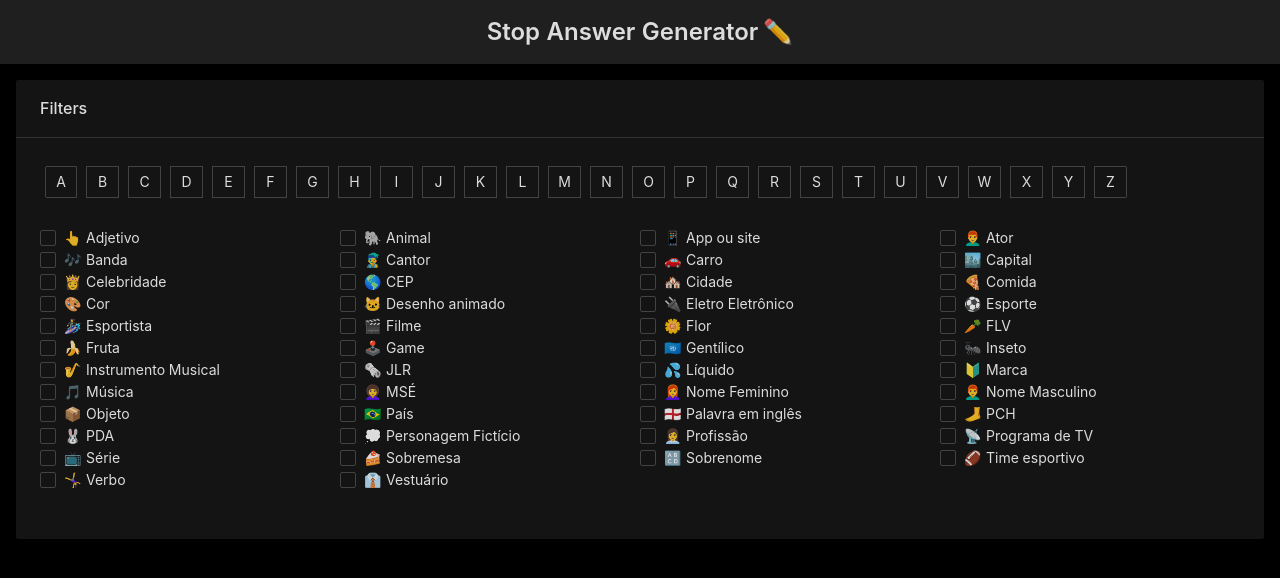
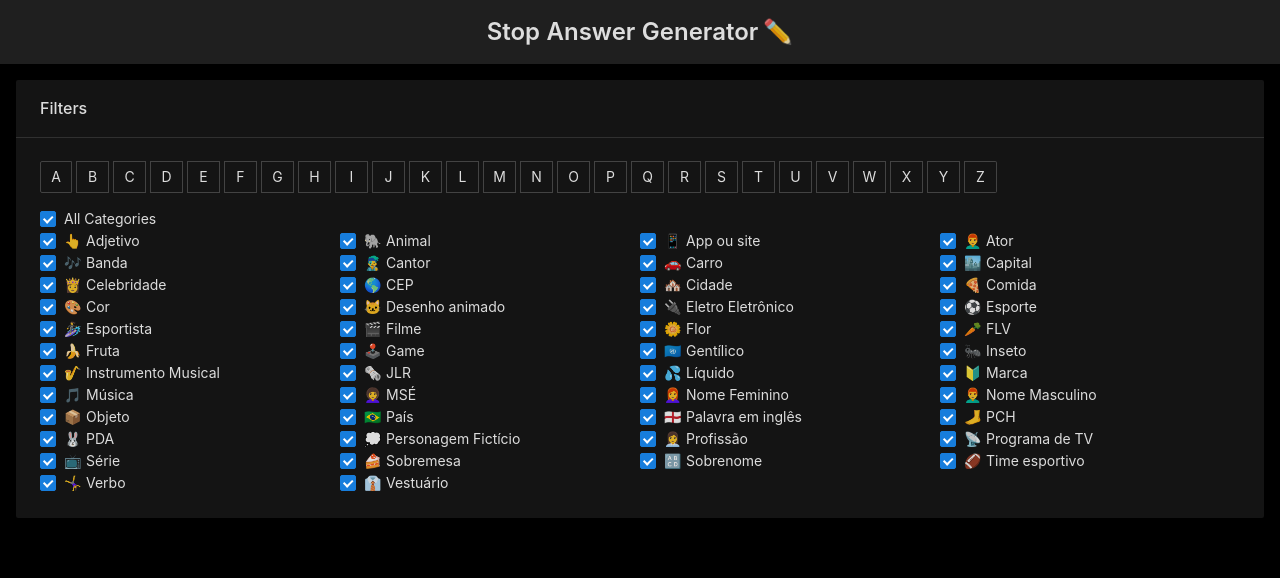
Before and after one commit to gmatheus/stop-answers-app, a React (Create React App) app: page / in a window 1280 px wide. Shown: the top 578 px of the page. Built offline with nearby package versions, Linux system fonts and the light colour scheme.

Commit message:
Form state refactored in order to handle new allCategories value

```diff
--- a/src/components/Content/Content.jsx
+++ b/src/components/Content/Content.jsx
@@ -5,8 +5,16 @@ import { Layout, Row, Col } from 'antd'
 
 import { Form, Answers } from '../.'
 
+import CATEGORIES from '../../utils/categories'
+
+const INITIAL_FORM_VALUES = {
+  letter: null,
+  allCategories: true,
+  categories: CATEGORIES.map(c => c.name)
+}
+
 const Content = ({ fetchAnswers }) => {
-  const [formValues, setFormValues] = useState({})
+  const [formValues, setFormValues] = useState(INITIAL_FORM_VALUES)
   const [answers, setAnswers] = useState([])
 
   useEffect(() => {
@@ -19,7 +27,7 @@ const Content = ({ fetchAnswers }) => {
     <Layout.Content className="content">
       <Row gutter={[16, 16]}>
         <Col xs={24}>
-          <Form setFormValues={setFormValues} />
+          <Form formValues={formValues} setFormValues={setFormValues} />
         </Col>
         <Col xs={24}>
           <Answers filters={formValues} answers={answers} />
--- a/src/components/Form/Form.css
+++ b/src/components/Form/Form.css
@@ -1,11 +1,12 @@
 .letters-group {
   display: flex;
   flex-wrap: wrap;
+  margin-bottom: 10px;
 }
 
 .letter-button {
   width: 32px;
-  margin: 5px;
+  margin: 0 5px 5px 0;
   padding: 0;
   text-align: center;
 }
--- a/src/components/Form/Form.jsx
+++ b/src/components/Form/Form.jsx
@@ -1,16 +1,22 @@
 import React from 'react'
 import './Form.css'
 
-import { Row, Col, Card, Form as AntdForm, Radio, Checkbox } from 'antd'
+import { Row, Col, Card, Radio, Checkbox } from 'antd'
 import { CategoryText } from '../.'
 
 import CATEGORIES from '../../utils/categories'
 
+const ALL_CATEGORIES_NAMES = CATEGORIES.map(c => c.name)
 const LETTERS = ['A', 'B', 'C', 'D', 'E', 'F', 'G', 'H', 'I', 'J', 'K', 'L', 'M', 'N', 'O', 'P', 'Q', 'R', 'S', 'T', 'U', 'V', 'W', 'X', 'Y', 'Z']
 
-const LetterSelect = () =>
-  <AntdForm.Item name="letter">
-    <Radio.Group buttonStyle="solid" size="middle" className="letters-group">
+const LetterSelect = ({ value, onChange }) =>
+  <Radio.Group
+    value={value}
+    onChange={onChange}
+    buttonStyle="solid"
+    size="middle"
+    className="letters-group"
+  >
     {
       LETTERS.map(letter =>
         <Radio.Button key={`letter-${letter}`} value={letter} className="letter-button">
@@ -19,11 +25,18 @@ const LetterSelect = () =>
       )
     }
   </Radio.Group>
-  </AntdForm.Item>
 
-const CategoriesSelect = () =>
-  <AntdForm.Item name="categories">
-    <Checkbox.Group>
+const AllCategories = ({ checked, onChange }) =>
+  <Row>
+    <Col xs={12}>
+      <Checkbox checked={checked} onChange={onChange}>
+        All Categories
+      </Checkbox>
+    </Col>
+  </Row>
+
+const CategoriesSelect = ({ value, onChange }) =>
+  <Checkbox.Group value={value} onChange={onChange}>
     <Row>
       {
         CATEGORIES.map(({ name, emoji }) =>
@@ -36,14 +49,36 @@ const CategoriesSelect = () =>
       }
     </Row>
   </Checkbox.Group>
-  </AntdForm.Item>
 
-const Form = ({ setFormValues }) =>
+const Form = ({ formValues, setFormValues }) => {
+  const onLetterChange = (e) => {
+    const letter = e.target.value
+    setFormValues({ ...formValues, letter })
+  }
+
+  const onAllCategoriesChange = (e) => {
+    const checked = !!e.target.checked
+    const categories = checked ? ALL_CATEGORIES_NAMES : []
+    setFormValues({ ...formValues, allCategories: checked, categories })
+  }
+
+  const onCategoriesChange = (categoriesSelected) => {
+    const allCategoriesChecked = categoriesSelected.length === CATEGORIES.length
+    setFormValues({
+      ...formValues,
+      allCategories: allCategoriesChecked,
+      categories: categoriesSelected
+    })
+  }
+
+  return (
     <Card title="Filters" bordered={false}>
-    <AntdForm onValuesChange={(values, allValues) => setFormValues(allValues)} >
-      <LetterSelect />
-      <CategoriesSelect />
-    </AntdForm>
+      <LetterSelect value={formValues.letter} onChange={onLetterChange} />
+      <AllCategories checked={formValues.allCategories} onChange={onAllCategoriesChange} />
+      <CategoriesSelect value={formValues.categories} onChange={onCategoriesChange} />
     </Card>
+  )
+
+}
 
 export default Form
```
Lines whose indentation alone changed are shown as unchanged.
